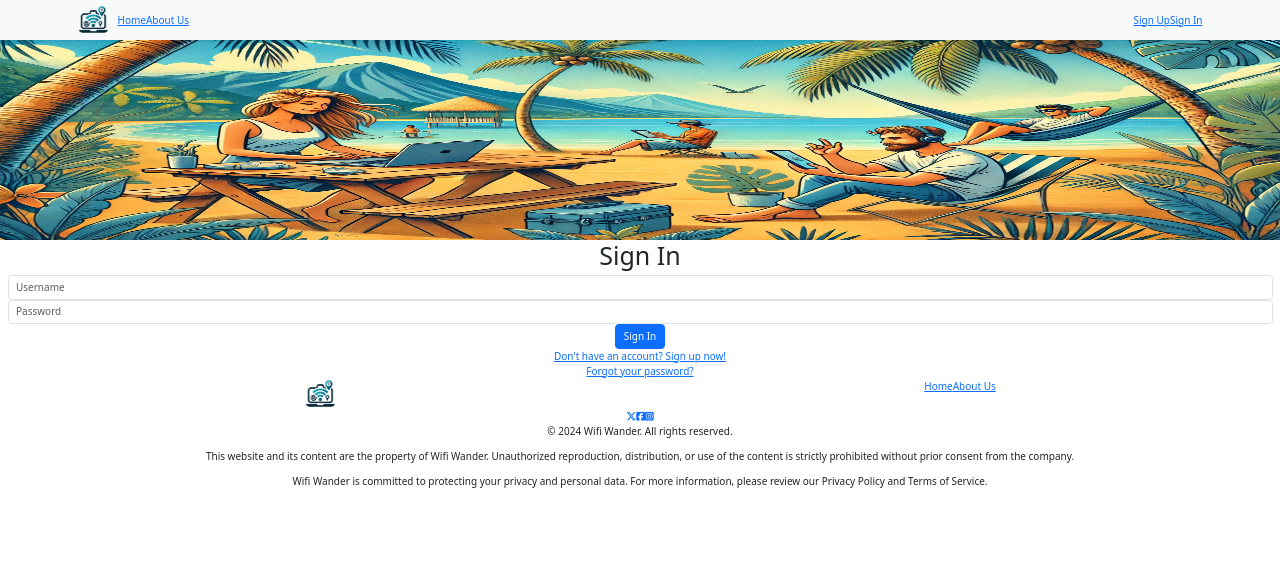
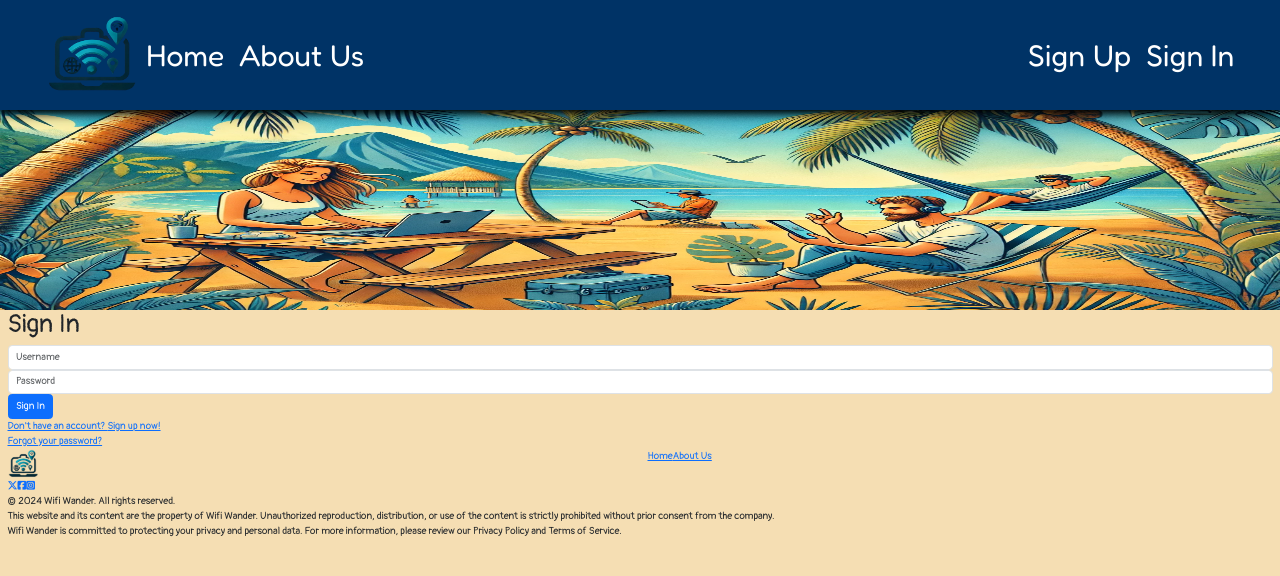
Before and after one commit to GMontaque/WiFiWander, a React (Create React App) app: page /signin in a window 1280 px wide. Shown: the top 576 px of the page. Built offline with nearby package versions, Linux system fonts and the light colour scheme.

Commit message:
style: add styling to navbar

```diff
--- a/src/App.css
+++ b/src/App.css
@@ -1,38 +1,92 @@
-.App {
-  text-align: center;
+/* ************** Genereal **************** */
+
+.title {
+  font-family: 'Fredoka', sans-serif;
 }
 
-.App-logo {
-  height: 40vmin;
-  pointer-events: none;
+body {
+  font-family: 'Pangolin', sans-serif;
+  background-color: #F5DEB3;
 }
 
-@media (prefers-reduced-motion: no-preference) {
-  .App-logo {
-    animation: App-logo-spin infinite 20s linear;
+.remove-underline {
+  text-decoration: none;
+}
+
+.capitalize {
+  text-transform: capitalize;
+}
+
+p {
+  margin: 0;
+}
+
+/* ************* navbar **************** */
+nav {
+  background-color: #003366;
+}
+
+.navbar {
+  box-shadow: 0 4px 8px 0 rgba(0, 0, 0, 1.2), 0 6px 20px 0 rgba(0, 0, 0, 0.19);
+}
+
+.navbar-toggler {
+  background-color: #F5DEB3;
+}
+
+.navbar-toggler-icon {
+  font-size: 2rem;
+}
+
+.navbar-toggler:focus {
+  box-shadow: 0 0 0;
+}
+
+.navStyle {
+  font-size: 3rem;
+  height: 10rem;
+  min-width: 94vw;
+
+}
+
+.logo {
+  height: 9rem;
+  width: 9rem;
+  display: block;
+}
+
+.logo img {
+  width: 100%;
+  height: 100%;
+}
+
+.nav-color,
+.white {
+  color: #FFFFFF;
+}
+
+.nav-color:hover {
+  color: #00f733;
+  text-decoration: underline;
+}
+
+@media (max-width: 991px) {
+  #basic-navbar-nav {
+    margin-left: -4rem;
+  }
+
+  .navbar-mobile-links {
+    width: 35rem;
+    background-color: #003366;
+    padding: 4rem 2rem 0rem 5rem;
+  }
+
+  .navbar-mobile-login {
+    width: 35rem;
+    float: left;
+    background-color: #003366;
+    padding: 4rem 2rem 5rem 5rem;
+    margin-top: -1rem;
+    border-bottom-right-radius: 10%;
   }
 }
-
-.App-header {
-  background-color: #282c34;
-  min-height: 100vh;
-  display: flex;
-  flex-direction: column;
-  align-items: center;
-  justify-content: center;
-  font-size: calc(10px + 2vmin);
-  color: white;
-}
-
-.App-link {
-  color: #61dafb;
-}
-
-@keyframes App-logo-spin {
-  from {
-    transform: rotate(0deg);
-  }
-  to {
-    transform: rotate(360deg);
-  }
-}
--- a/src/components/NavBar.js
+++ b/src/components/NavBar.js
@@ -11,13 +11,13 @@ import showAlert from '../components/Sweetalert';
 
 const LoggedOutIcons = () => (
   <>
-    <NavLink to="/signup">Sign Up</NavLink>
-    <NavLink to="/signin">Sign In</NavLink>
+    <NavLink to="/signup" className="remove-underline nav-color">Sign Up</NavLink>
+    <NavLink to="/signin" className="remove-underline ms-4 nav-color">Sign In</NavLink>
   </>
 );
 
 const AddLocation = () => (
-  <NavLink to="/newlocation">Add Location</NavLink>
+  <NavLink to="/newlocation" className="remove-underline ms-4 nav-color">Add Location</NavLink>
 );
 
 const NavBar = () => {
@@ -40,17 +40,17 @@ const NavBar = () => {
 
   const LoggedInIcons = () => (
     <>
-      {currentUser?.username}
-      <NavLink to="/profile">Profile</NavLink>
-      <NavLink to="/" onClick={handleSignOut}>Log Out</NavLink>
+      <p className='white capitalize'>{currentUser?.username}</p>
+      <NavLink to="/profile" className="ms-4 remove-underline nav-color">Profile</NavLink>
+      <NavLink to="/" onClick={handleSignOut} className="ms-4 remove-underline nav-color">Log Out</NavLink>
     </>
   );
 
   return (
-    <Navbar expand="lg" className="bg-body-tertiary">
-      <Container>
+    <Navbar expand="lg" className=" title">
+      <Container className='navStyle'>
         <NavLink to="/">
-          <Navbar.Brand>
+          <Navbar.Brand className='logo'>
             <img
               src={logo}
               width="30"
@@ -62,14 +62,15 @@ const NavBar = () => {
         </NavLink>
         <Navbar.Toggle aria-controls="basic-navbar-nav" />
         <Navbar.Collapse id="basic-navbar-nav">
-          <Nav className="me-auto">
-            <NavLink to="/">Home</NavLink>
-            <NavLink to="/about">About Us</NavLink>
+          <Nav className="me-auto navbar-mobile-links">
+            <NavLink to="/" className="remove-underline nav-color">Home</NavLink>
+            <NavLink to="/about" className="remove-underline ms-4 nav-color">About Us</NavLink>
             {currentUser && <AddLocation />}
           </Nav>
-          <Nav className="ms-auto">
+          <Nav className="ms-auto navbar-mobile-login">
             {currentUser ? <LoggedInIcons /> : <LoggedOutIcons />}
           </Nav>
+
         </Navbar.Collapse>
       </Container>
     </Navbar>
```
